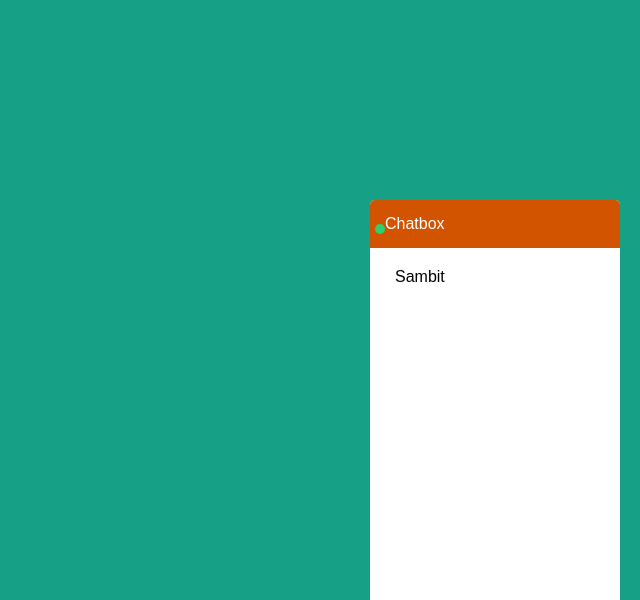
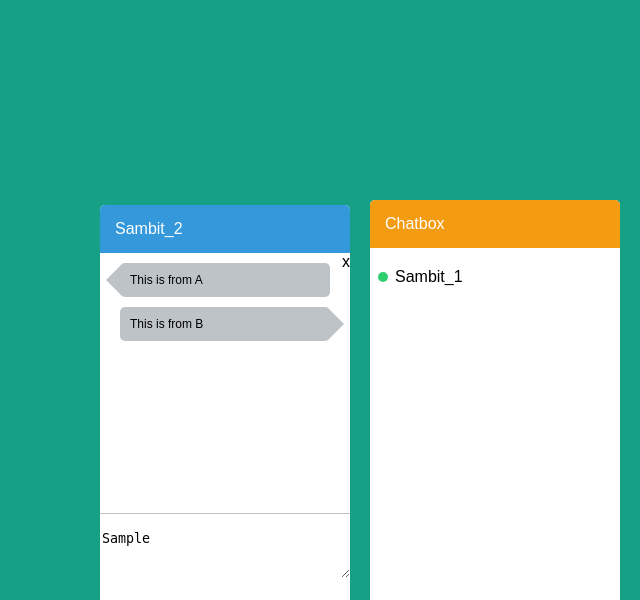
Before and after one commit to SambitAcharya/Mini-Projects, a PHP site: page / in a window 1280 px wide. Shown: the part 200-800 px from the top of the page, without its empty margins (640-1280 px from the left). Run offline with PHP 8.4, Linux system fonts and the light colour scheme.

Commit message:
Added new styles and made changes in the existing ones.

```diff
--- a/JS/Chat Application/css/style.css
+++ b/JS/Chat Application/css/style.css
@@ -4,7 +4,7 @@ body{
 	margin: 0px;
 }
 
-.chat_box{
+.chat_box,.msg_box{
 	position:fixed;
 	bottom: 0px;
 	right: 20px;
@@ -14,8 +14,8 @@ body{
 	border-radius:5px 5px 0px 0px;
 }
 
-.chat_head{
-	background: #d35400;
+.chat_head,.msg_head{
+	background: #f39c12;
 	padding:15px;
 	color: white;
 	border-radius:5px 5px 0px 0px;
@@ -24,9 +24,18 @@ body{
 .chat_body{
 	height: 400px;
 }
+.msg_box{
+	background: #fff;
+	width: 250px;
+	bottom:-5px;
+}
+.msg_head{
+	background: #3498db;
+}
 
 .user{
 	padding:20px 25px;
+	position: relative;
 }
 
 .user:hover{
@@ -40,7 +49,69 @@ body{
 	background: #2ece71;
 	width: 10px;
 	height: 10px;
-	left: 5px;
+	left: 8px;
 	top: 24px;
 	border-radius: 5px;
 }
+
+.msg_body{
+	height: 250px;
+	font-size: 12px;
+}
+
+.msg_box{
+	right: 290px;
+	background: #fff;
+}
+.msg_input{
+	border: transparent;
+	border-top: 1px solid #bdc3c7;
+	width: 100%;
+	-webkit-box-sizing:border-box;
+	-moz-box-sizing:border-box;
+		box-sizing:border-box;
+}
+.close{
+	float:right;
+}
+.msg_a{
+	margin-top: 10px;
+	margin-left: 20px;
+	margin-right: 20px;
+	padding:10px;
+	background: #bdc3c7;
+	position: relative;
+	border-radius: 5px;
+}
+
+.msg_a:before{
+	content:"";
+	position: absolute;
+	width:0px;
+	height:0px;
+	top: 2px;
+	left: -29px;
+	border: 15px solid;
+	border-color: transparent #bdc3c7 transparent transparent;
+}
+
+.msg_b{
+	margin-top: 10px;
+	margin-left: 20px;
+	margin-right: 20px;
+	padding:10px;
+	background: #bdc3c7;
+	position: relative;
+	border-radius: 5px;
+}
+
+.msg_b:before{
+	content:"";
+	position: absolute;
+	width:0px;
+	height:0px;
+	top: 2px;
+	right: -29px;
+	border: 15px solid;
+	border-color: transparent transparent transparent #bdc3c7;
+}
--- a/JS/Chat Application/index.html
+++ b/JS/Chat Application/index.html
@@ -8,7 +8,21 @@
 	<div class="chat_box">
 		<div class="chat_head">Chatbox</div>
 		<div class="chat_body">
-			<div class="user">Sambit</div>
+			<div class="user">Sambit_1</div>
+		</div>
+	</div>
+
+	<div class="msg_box">
+		<div class="msg_head">Sambit_2</div>
+		<div class="close">x</div>
+		<div class="msg_body">
+			<div class="msg_a">This is from A</div>
+			<div class="msg_b">This is from B</div>
+		</div>
+		<div class="msg_footer">
+			<textarea class="msg_input" rows="4">
+				Sample
+			</textarea>
 		</div>
 	</div>
 </body>
```
